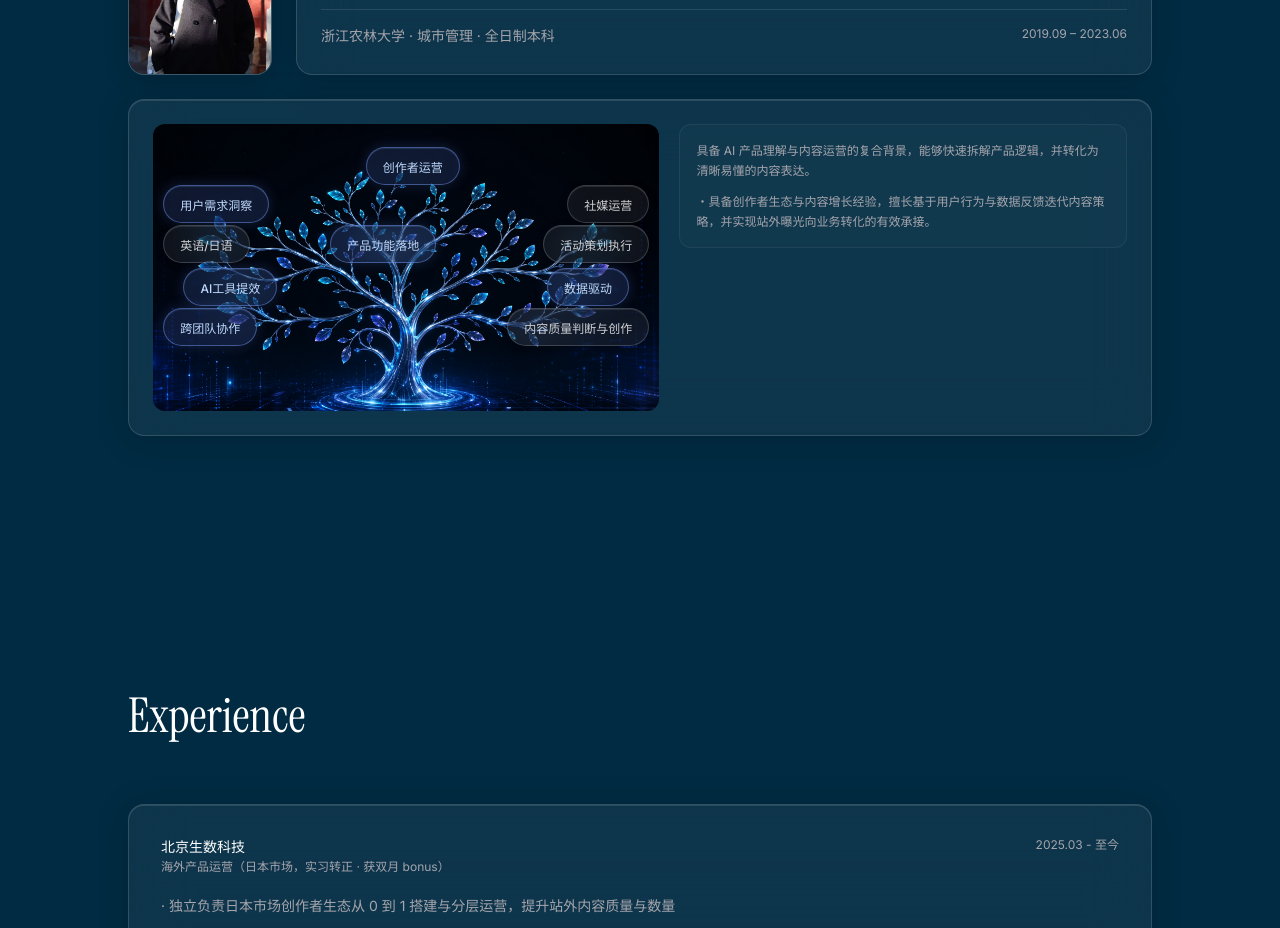
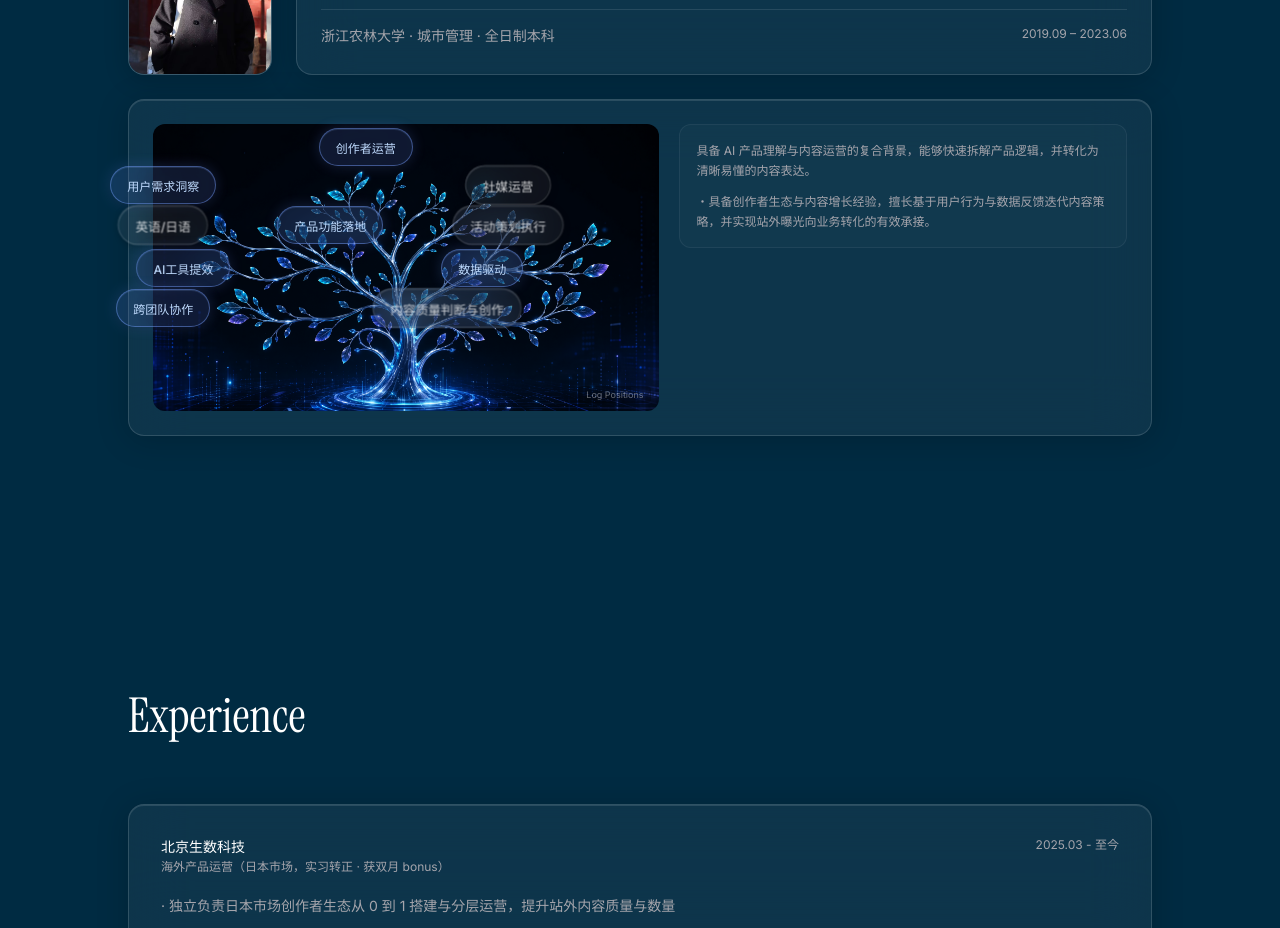
Before and after one commit to morinooto013/lsypersonal-space, a React (Vite) app: page / in a window 1280 px wide. Shown: the part 1140-2068 px from the top of the page. Built offline with nearby package versions, Linux system fonts and the light colour scheme.

Commit message:
feat: draggable skill tree nodes - drag to reposition, click Export to log positions

```diff
--- a/src/components/About.tsx
+++ b/src/components/About.tsx
@@ -1,4 +1,4 @@
-import { useState } from 'react'
+import { useState, useRef, useCallback, useEffect } from 'react'
 
 type SkillDetail = {
   title: string
@@ -41,20 +41,39 @@ const detailGroups: Record<string, SkillDetail> = {
 
 const linkToWork = ['内容质量判断与创作', '社媒运营', '英语/日语']
 
+// Default positions (percentage based)
+const defaultPositions: Record<string, { x: number; y: number }> = {
+  '创作者运营': { x: 42, y: 8 },
+  '用户需求洞察': { x: 2, y: 21 },
+  '社媒运营': { x: 70, y: 21 },
+  '英语/日语': { x: 2, y: 35 },
+  '产品功能落地': { x: 35, y: 35 },
+  '活动策划执行': { x: 70, y: 35 },
+  'AI工具提效': { x: 6, y: 50 },
+  '数据驱动': { x: 65, y: 50 },
+  '跨团队协作': { x: 2, y: 64 },
+  '内容质量判断与创作': { x: 58, y: 64 },
+}
+
 export default function About() {
   const [activeDetail, setActiveDetail] = useState<SkillDetail | null>(null)
+  const [positions, setPositions] = useState<Record<string, { x: number; y: number }>>(() => {
+    const saved = localStorage.getItem('skill-tree-positions')
+    return saved ? JSON.parse(saved) : defaultPositions
+  })
+  const containerRef = useRef<HTMLDivElement>(null)
 
   const skills: { name: string; highlight?: boolean }[] = [
-    { name: '创作者运营', highlight: true },       // [0] Row 1: top center
-    { name: '用户需求洞察', highlight: true },     // [1] Row 2: left
-    { name: '社媒运营' },                          // [2] Row 2: right
-    { name: '英语/日语' },                         // [3] Row 3: left
-    { name: '产品功能落地', highlight: true },     // [4] Row 3: center
-    { name: '活动策划执行' },                      // [5] Row 3: right
-    { name: 'AI工具提效', highlight: true },       // [6] Row 4: left
-    { name: '数据驱动', highlight: true },         // [7] Row 4: right
-    { name: '跨团队协作', highlight: true },       // [8] Row 5: left
-    { name: '内容质量判断与创作' },                // [9] Row 5: right
+    { name: '创作者运营', highlight: true },
+    { name: '用户需求洞察', highlight: true },
+    { name: '社媒运营' },
+    { name: '英语/日语' },
+    { name: '产品功能落地', highlight: true },
+    { name: '活动策划执行' },
+    { name: 'AI工具提效', highlight: true },
+    { name: '数据驱动', highlight: true },
+    { name: '跨团队协作', highlight: true },
+    { name: '内容质量判断与创作' },
   ]
 
   const handleClick = (name: string) => {
@@ -68,6 +87,17 @@ export default function About() {
       setActiveDetail(detailGroups[name])
     }
   }
+
+  // Save positions to localStorage whenever they change
+  useEffect(() => {
+    localStorage.setItem('skill-tree-positions', JSON.stringify(positions))
+  }, [positions])
+
+  // Log positions to console for hardcoding later
+  const logPositions = useCallback(() => {
+    console.log('=== Skill Tree Positions ===')
+    console.log(JSON.stringify(positions, null, 2))
+  }, [positions])
 
   return (
     <section id="about" className="relative z-10 min-h-screen flex items-center py-32 px-6">
@@ -124,8 +154,8 @@ export default function About() {
         {/* Skill Tree section */}
         <div className="card-glass rounded-2xl p-6">
           <div className="flex flex-col lg:flex-row gap-5 items-start">
-            {/* Tree image with nodes - following reference image layout */}
-            <div className="relative w-full lg:w-[52%] shrink-0">
+            {/* Tree image with draggable nodes */}
+            <div className="relative w-full lg:w-[52%] shrink-0" ref={containerRef}>
               <img
                 src="/skill-tree-bg.png"
                 alt=""
@@ -133,37 +163,33 @@ export default function About() {
                 draggable={false}
               />
 
-              {/* Skill nodes - layout matching reference:
-                  Row 1: center-right (创作者运营)
-                  Row 2: left (用户需求洞察) + right (社媒运营)
-                  Row 3: left (产品功能落地) + center-right (活动策划执行)
-                  Row 4: left (AI工具提效) + center-right (数据驱动)
-                  Row 5: left (跨团队协作) + center-right (内容质量判断与创作)
-                  英语/日语 tucked in
-              */}
+              {/* Draggable skill nodes */}
               <div className="absolute inset-0">
                 <div className="relative w-full h-full">
-                  {/* Row 1 - top center-right */}
-                  <SkillNode name={skills[0].name} highlight={skills[0].highlight} active={activeDetail?.title === detailGroups[skills[0].name]?.title} onClick={() => handleClick(skills[0].name)} className="absolute top-[8%] left-[42%]" />
-
-                  {/* Row 2 - left & right */}
-                  <SkillNode name={skills[1].name} highlight={skills[1].highlight} active={activeDetail?.title === detailGroups[skills[1].name]?.title} onClick={() => handleClick(skills[1].name)} className="absolute top-[21%] left-[2%]" />
-                  <SkillNode name={skills[2].name} highlight={skills[2].highlight} active={false} onClick={() => handleClick(skills[2].name)} className="absolute top-[21%] right-[2%]" />
-
-                  {/* Row 3 - THREE across: left + center + right */}
-                  <SkillNode name={skills[3].name} highlight={skills[3].highlight} active={false} onClick={() => handleClick(skills[3].name)} className="absolute top-[35%] left-[2%]" />
-                  <SkillNode name={skills[4].name} highlight={skills[4].highlight} active={activeDetail?.title === detailGroups[skills[4].name]?.title} onClick={() => handleClick(skills[4].name)} className="absolute top-[35%] left-[35%]" />
-                  <SkillNode name={skills[5].name} highlight={skills[5].highlight} active={false} onClick={() => handleClick(skills[5].name)} className="absolute top-[35%] right-[2%]" />
-
-                  {/* Row 4 - left & right */}
-                  <SkillNode name={skills[6].name} highlight={skills[6].highlight} active={activeDetail?.title === detailGroups[skills[6].name]?.title} onClick={() => handleClick(skills[6].name)} className="absolute top-[50%] left-[6%]" />
-                  <SkillNode name={skills[7].name} highlight={skills[7].highlight} active={activeDetail?.title === detailGroups[skills[7].name]?.title} onClick={() => handleClick(skills[7].name)} className="absolute top-[50%] right-[6%]" />
-
-                  {/* Row 5 - left & right */}
-                  <SkillNode name={skills[8].name} highlight={skills[8].highlight} active={activeDetail?.title === detailGroups[skills[8].name]?.title} onClick={() => handleClick(skills[8].name)} className="absolute top-[64%] left-[2%]" />
-                  <SkillNode name={skills[9].name} highlight={skills[9].highlight} active={false} onClick={() => handleClick(skills[9].name)} className="absolute top-[64%] right-[2%]" />
+                  {skills.map((skill) => (
+                    <DraggableSkillNode
+                      key={skill.name}
+                      name={skill.name}
+                      highlight={skill.highlight}
+                      active={activeDetail?.title === detailGroups[skill.name]?.title}
+                      position={positions[skill.name] || { x: 50, y: 50 }}
+                      onPositionChange={(pos) => {
+                        setPositions(prev => ({ ...prev, [skill.name]: pos }))
+                      }}
+                      onClick={() => handleClick(skill.name)}
+                      containerRef={containerRef}
+                    />
+                  ))}
                 </div>
               </div>
+
+              {/* Dev button to log positions */}
+              <button
+                onClick={logPositions}
+                className="absolute bottom-2 right-2 text-[9px] text-white/40 hover:text-white/80 bg-black/30 rounded px-2 py-0.5 z-50"
+              >
+                Log Positions
+              </button>
             </div>
 
             {/* Detail panel - right */}
@@ -202,18 +228,73 @@ export default function About() {
   )
 }
 
-function SkillNode({ name, highlight, active, onClick, className }: {
+function DraggableSkillNode({
+  name,
+  highlight,
+  active,
+  position,
+  onPositionChange,
+  onClick,
+  containerRef,
+}: {
   name: string
   highlight?: boolean
   active?: boolean
+  position: { x: number; y: number }
+  onPositionChange: (pos: { x: number; y: number }) => void
   onClick: () => void
-  className?: string
+  containerRef: React.RefObject<HTMLDivElement | null>
 }) {
+  const nodeRef = useRef<HTMLDivElement>(null)
+  const isDragging = useRef(false)
+  const hasMoved = useRef(false)
+  const startPos = useRef({ x: 0, y: 0 })
+
+  const handlePointerDown = (e: React.PointerEvent) => {
+    isDragging.current = true
+    hasMoved.current = false
+    startPos.current = { x: e.clientX, y: e.clientY }
+    nodeRef.current?.setPointerCapture(e.pointerId)
+    e.preventDefault()
+  }
+
+  const handlePointerMove = (e: React.PointerEvent) => {
+    if (!isDragging.current || !containerRef.current) return
+
+    const dx = Math.abs(e.clientX - startPos.current.x)
+    const dy = Math.abs(e.clientY - startPos.current.y)
+    if (dx > 3 || dy > 3) hasMoved.current = true
+
+    const rect = containerRef.current.getBoundingClientRect()
+    const x = ((e.clientX - rect.left) / rect.width) * 100
+    const y = ((e.clientY - rect.top) / rect.height) * 100
+
+    // Clamp within bounds
+    const clampedX = Math.max(0, Math.min(95, x))
+    const clampedY = Math.max(0, Math.min(95, y))
+
+    onPositionChange({ x: clampedX, y: clampedY })
+  }
+
+  const handlePointerUp = (e: React.PointerEvent) => {
+    isDragging.current = false
+    nodeRef.current?.releasePointerCapture(e.pointerId)
+    if (!hasMoved.current) {
+      onClick()
+    }
+  }
+
   return (
-    <div className={className}>
-      <button
-        onClick={onClick}
-        className={`rounded-full px-3 py-1 sm:px-4 sm:py-1.5 transition-all duration-300 hover:scale-110 cursor-pointer ${active ? 'scale-105' : ''}`}
+    <div
+      ref={nodeRef}
+      className="absolute touch-none"
+      style={{ left: `${position.x}%`, top: `${position.y}%`, transform: 'translate(-50%, -50%)' }}
+      onPointerDown={handlePointerDown}
+      onPointerMove={handlePointerMove}
+      onPointerUp={handlePointerUp}
+    >
+      <div
+        className={`rounded-full px-3 py-1 sm:px-4 sm:py-1.5 transition-shadow duration-300 cursor-grab active:cursor-grabbing select-none ${active ? 'scale-105' : ''}`}
         style={highlight ? {
           background: active ? 'rgba(99, 140, 255, 0.3)' : 'rgba(99, 140, 255, 0.15)',
           backdropFilter: 'blur(20px)',
@@ -233,7 +314,7 @@ function SkillNode({ name, highlight, active, onClick, className }: {
         <span className={`text-[10px] sm:text-xs font-medium whitespace-nowrap ${highlight ? 'text-blue-200' : 'text-white/80'}`}>
           {name}
         </span>
-      </button>
+      </div>
     </div>
   )
 }
```
